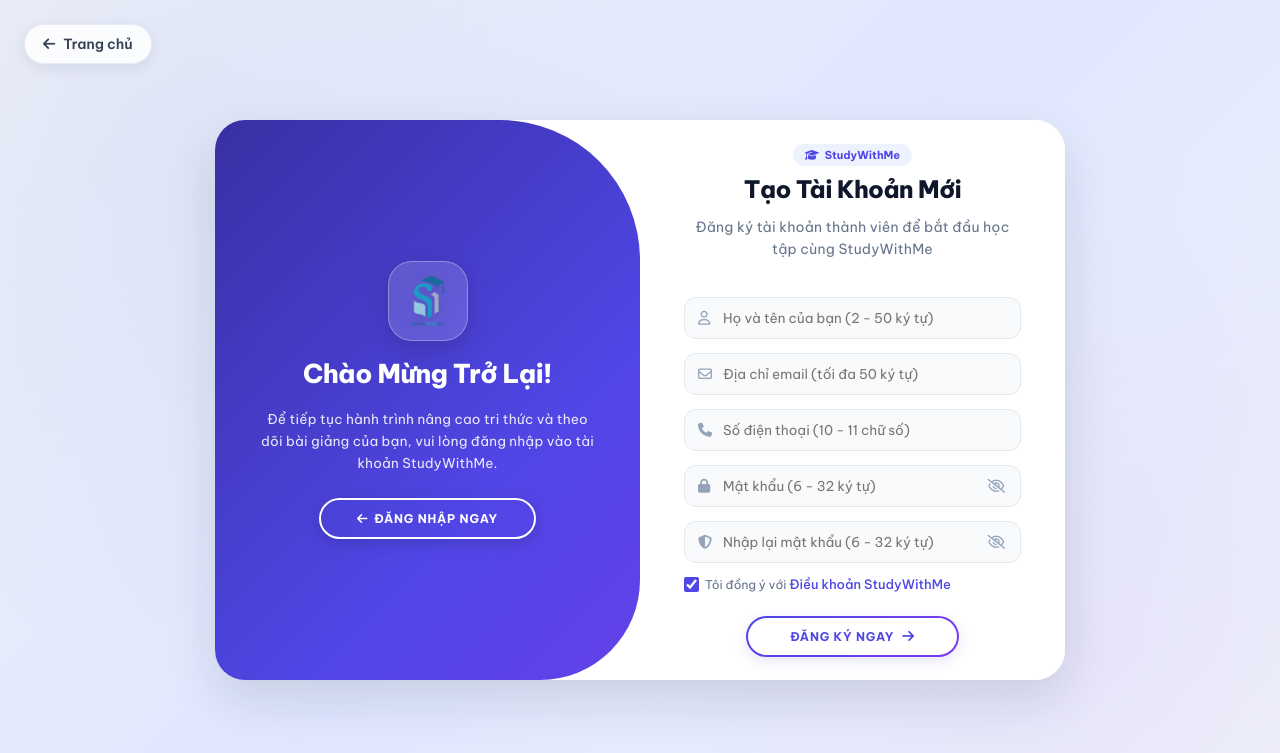
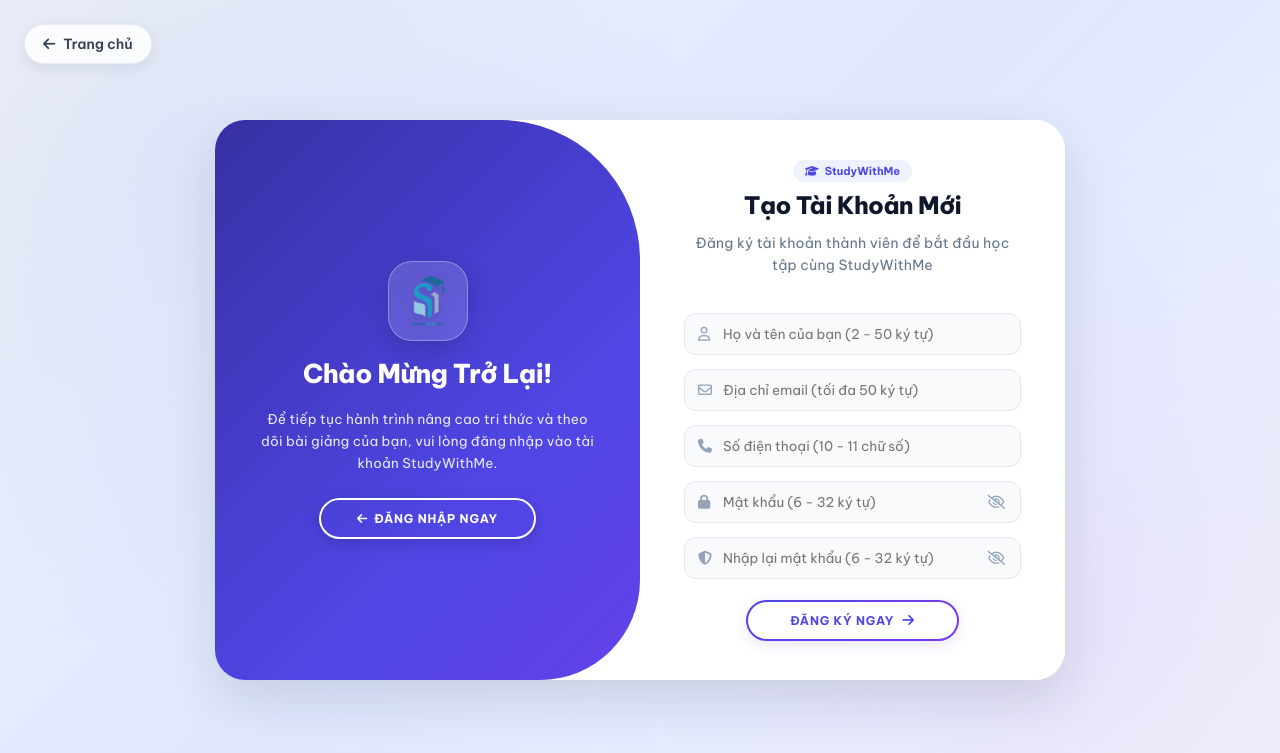
Before and after one commit to ra1nee1409/StudyWithMe, a Spring Boot app: page /dang-ky in a window 1280 px wide. Shown: the top 753 px of the page. Run offline with Spring Boot 4, Linux system fonts and the light colour scheme; the visitor is signed in with stand-in values (Sample User, id 1); some of the project's set-up classes (security, data sources, template engines, error pages and the like) are left out, and stand-ins take their place.

Commit message:
fix: Loai bo hop kiem dong y dieu khoan tren form dang ky

```diff
--- a/src/main/resources/templates/register.html
+++ b/src/main/resources/templates/register.html
@@ -722,13 +722,6 @@
           </button>
         </div>
 
-        <div class="checkbox-row" style="margin-top: 6px;">
-          <label>
-            <input type="checkbox" id="reg-terms" required checked>
-            <span>Tôi đồng ý với <a href="#" target="_blank">Điều khoản StudyWithMe</a></span>
-          </label>
-        </div>
-
         <button type="submit" class="btn-primary" id="btn-submit-register">
           <span>ĐĂNG KÝ NGAY</span>
           <i class="fa-solid fa-arrow-right"></i>
```
Also changed, not shown: src/main/resources/templates/login.html (+0 -7 lines).
